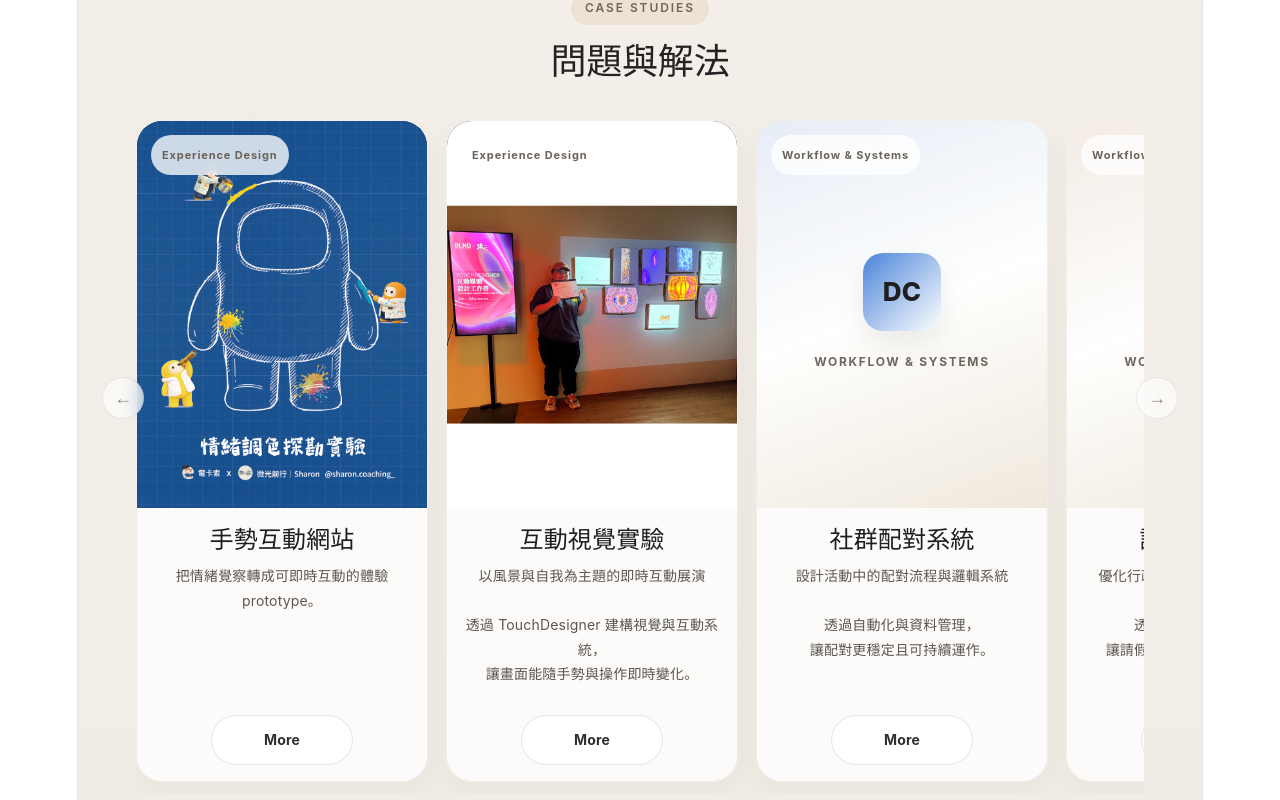
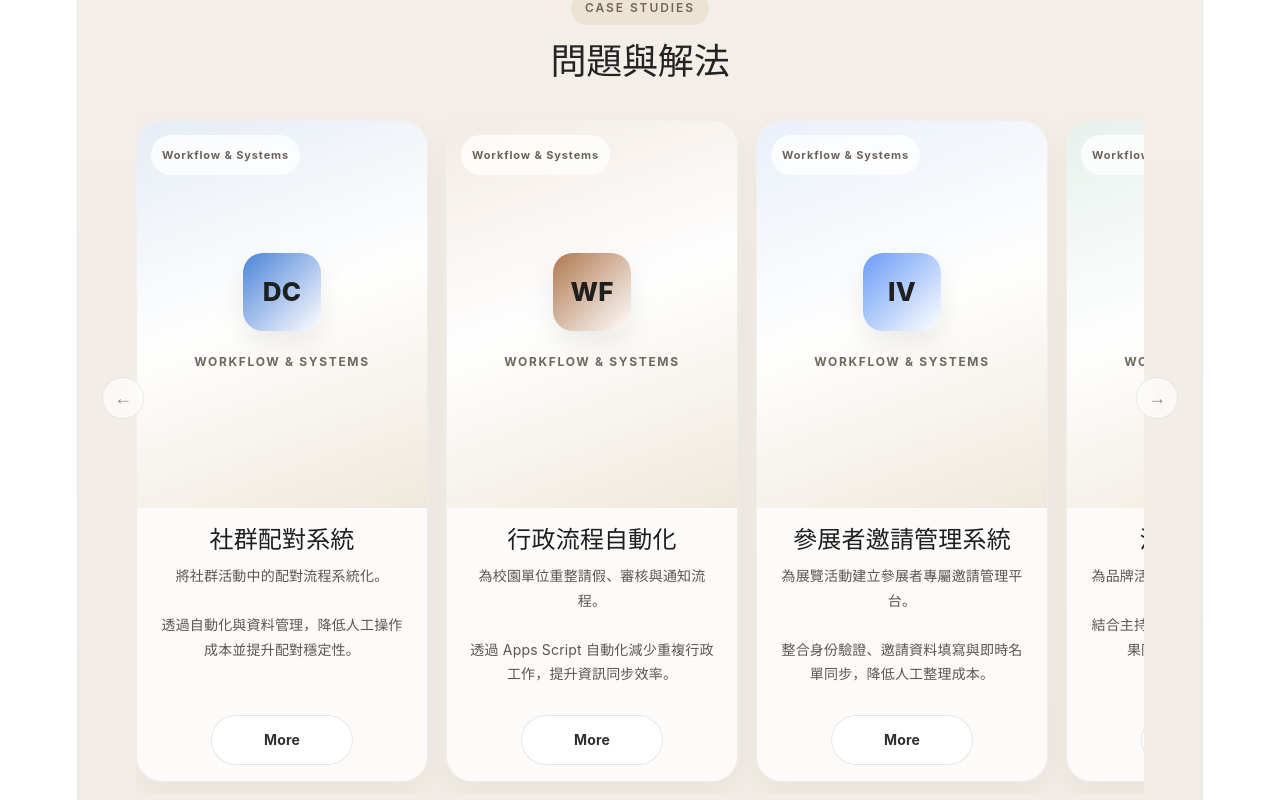
Before and after one commit to ghoostcc/portfolio-site, a React (Vite) app: page / in a window 1280 px wide. Shown: the part 980-1780 px from the top of the page. Built offline with nearby package versions, Linux system fonts and the light colour scheme.

Commit message:
Revise project details in HomePage component
Updated project descriptions and titles for clarity and consistency.

```diff
--- a/src/HomePage.tsx
+++ b/src/HomePage.tsx
@@ -106,9 +106,65 @@ export default function HomePage() {
       },
    projects: [
   {
+    tag: "Workflow & Systems",
+    title: "社群配對系統",
+    description:
+      "將社群活動中的配對流程系統化。\n\n透過自動化與資料管理，降低人工操作成本並提升配對穩定性。",
+    button: "More",
+    imageType: "placeholder",
+    accent: "#4B84D9",
+    monogram: "DC",
+    targetId: "discord-matching-system",
+  },
+  {
+    tag: "Workflow & Systems",
+    title: "行政流程自動化",
+    description:
+      "為校園單位重整請假、審核與通知流程。\n\n透過 Apps Script 自動化減少重複行政工作，提升資訊同步效率。",
+    button: "More",
+    imageType: "placeholder",
+    accent: "#B1784F",
+    monogram: "WF",
+    targetId: "leave-reporting-system",
+  },
+  {
+    tag: "Workflow & Systems",
+    title: "參展者邀請管理系統",
+    description:
+      "為展覽活動建立參展者專屬邀請管理平台。\n\n整合身份驗證、邀請資料填寫與即時名單同步，降低人工整理成本。",
+    button: "More",
+    imageType: "placeholder",
+    accent: "#6A9CF8",
+    monogram: "IV",
+    targetId: "invitation-system",
+  },
+  {
+    tag: "Workflow & Systems",
+    title: "活動分組系統",
+    description:
+      "為品牌活動建立即時抽籤與分組流程。\n\n結合主持人控制端與參與者畫面，讓結果同步能在現場即時完成。",
+    button: "More",
+    imageType: "placeholder",
+    accent: "#4DAA8C",
+    monogram: "GR",
+    targetId: "group-system",
+  },
+  {
+    tag: "Workflow & Systems",
+    title: "個人知識工作流",
+    description:
+      "建立閱讀、整理與輸出的個人知識系統。\n\n整合 AI 與自動化工具，讓知識能持續累積與再利用。",
+    button: "More",
+    imageType: "placeholder",
+    accent: "#3C9D94",
+    monogram: "AU",
+    targetId: "personal-automation-tools",
+  },
+  {
     tag: "Experience Design",
     title: "手勢互動網站",
-          description: "把情緒覺察轉成可即時互動的體驗 prototype。",
+    description:
+      "將情緒覺察轉化為可即時互動的體驗 Prototype。",
     button: "More",
     imageType: "image",
     imageSrc: coverImage1,
@@ -120,7 +176,7 @@ export default function HomePage() {
     tag: "Experience Design",
     title: "互動視覺實驗",
     description:
-            "以風景與自我為主題的即時互動展演\n\n透過 TouchDesigner 建構視覺與互動系統，\n讓畫面能隨手勢與操作即時變化。",
+      "以風景與自我為主題的即時互動展演。\n\n透過 TouchDesigner 建構視覺與互動系統，讓畫面能隨手勢與操作即時變化。",
     button: "More",
     imageType: "image",
     imageSrc: coverImage2,
@@ -129,43 +185,10 @@ export default function HomePage() {
     targetId: "interactive-exhibition",
   },
   {
-          tag: "Workflow & Systems",
-          title: "社群配對系統",
-          description:
-            "設計活動中的配對流程與邏輯系統\n\n透過自動化與資料管理，\n讓配對更穩定且可持續運作。",
-          button: "More",
-          imageType: "placeholder",
-          accent: "#4B84D9",
-          monogram: "DC",
-          targetId: "discord-matching-system",
-        },
-        {
-          tag: "Workflow & Systems",
-          title: "請假回報系統",
-          description:
-            "優化行政流程，減少溝通與操作成本\n\n透過自動化與資料整合，\n讓請假申請與通知更即時且直覺。",
-          button: "More",
-          imageType: "placeholder",
-          accent: "#B1784F",
-          monogram: "WF",
-          targetId: "leave-reporting-system",
-        },
-        {
-          tag: "Workflow & Systems",
-          title: "個人自動化工具",
-          description:
-            "從真實需求出發設計個人工作流\n\n整合多種工具，\n建立可持續使用的閱讀與知識管理系統。",
-          button: "More",
-          imageType: "placeholder",
-          accent: "#3C9D94",
-          monogram: "AU",
-          targetId: "personal-automation-tools",
-        },
-        {
     tag: "Experience Design",
     title: "E-casso 藝術品牌",
     description:
-            "將不同主題轉化為可參與的體驗\n\n透過藝術與跨領域結合，\n設計具有互動與回饋的活動形式。",
+      "將不同主題轉化為可參與的體驗。\n\n透過藝術與跨領域結合，設計具有互動與回饋的活動形式。",
     button: "More",
     imageType: "image",
     imageSrc: coverImage6,
```
Lines whose indentation alone changed are shown as unchanged.
